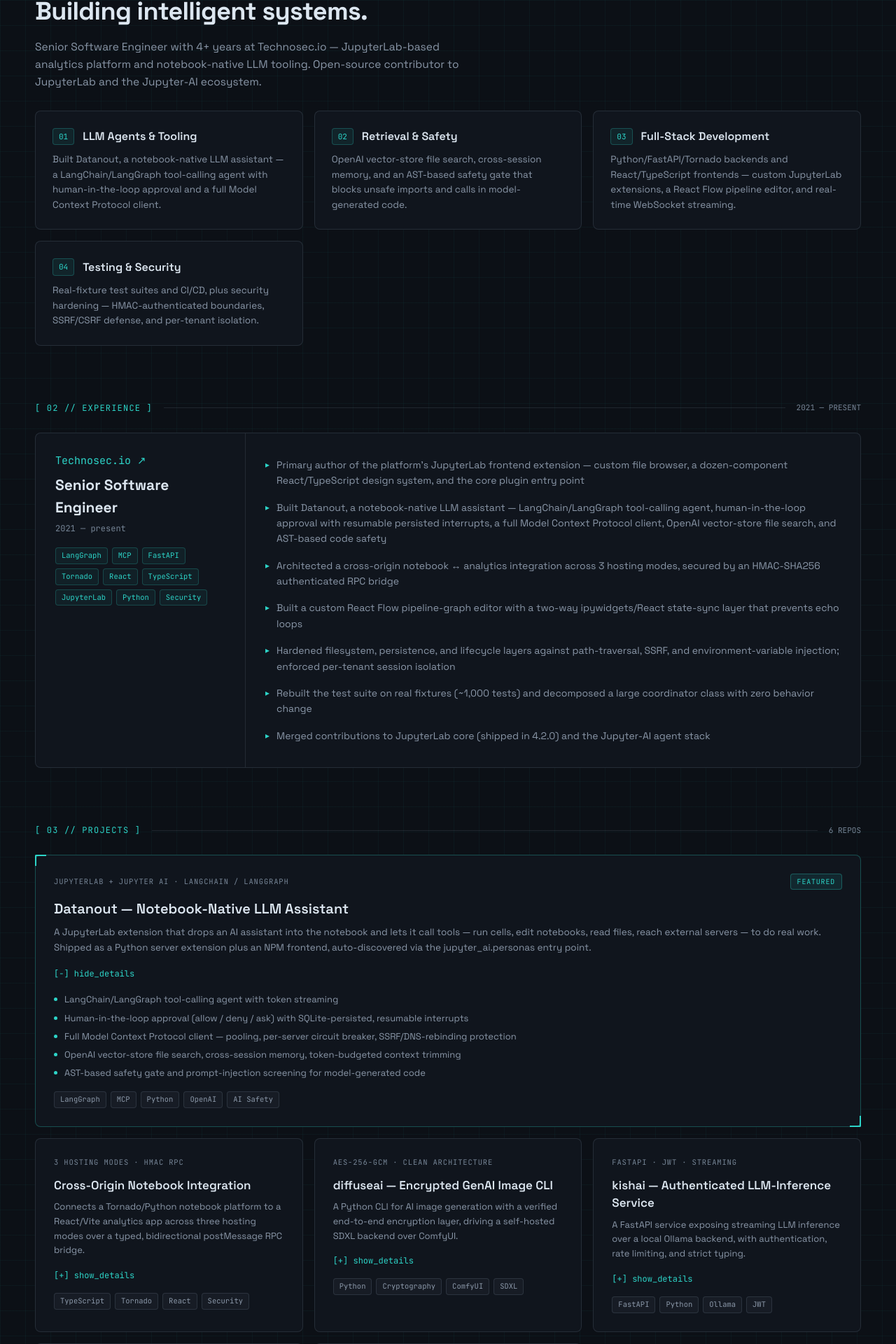
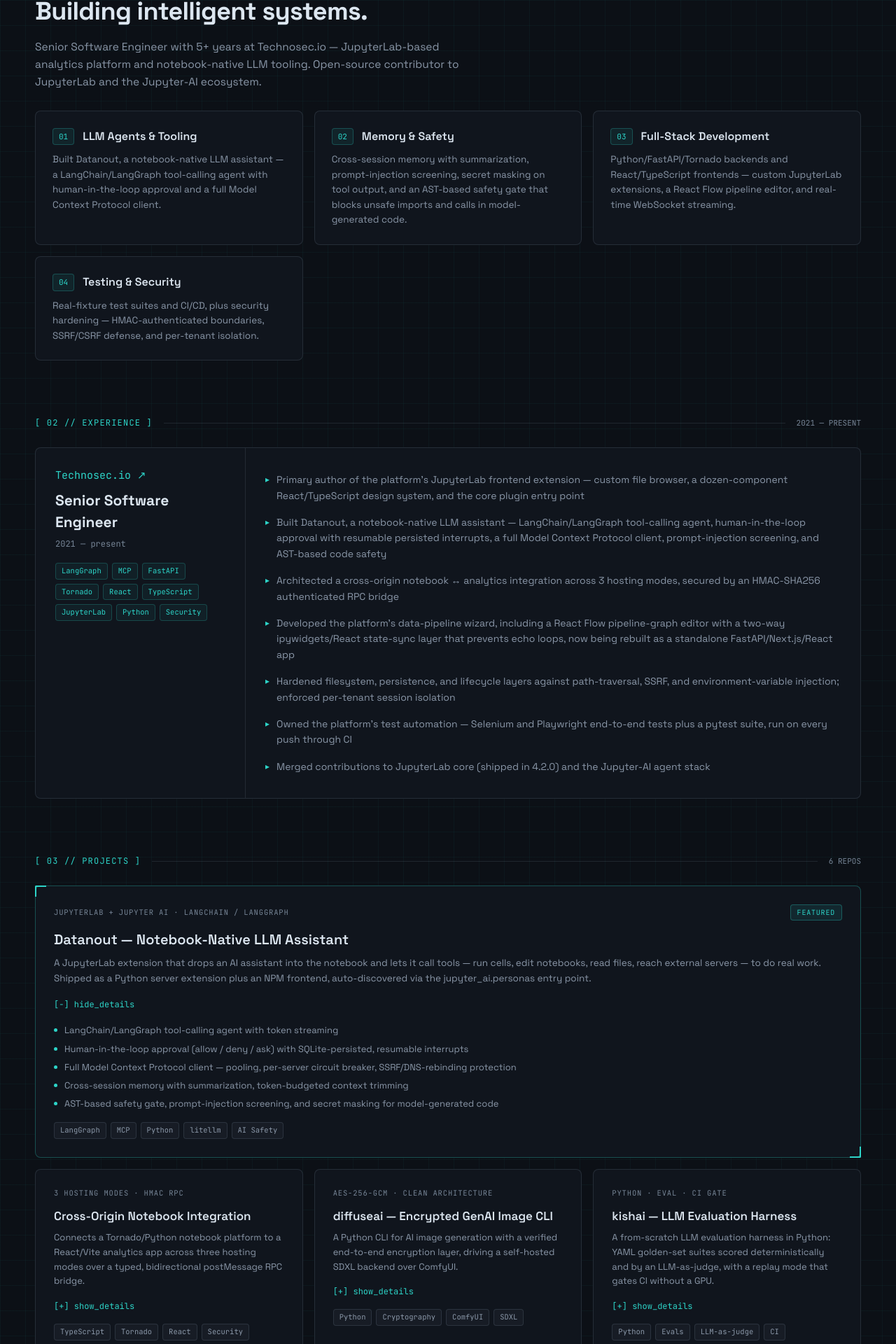
Before and after one commit to erkin98/erkinres, a Next.js app: page / in a window 1280 px wide. Shown: the part 864-2784 px from the top of the page at 70% size. Built offline with nearby package versions, Linux system fonts and the light colour scheme.

Commit message:
content: align portfolio to   current CV — drop retired vector-store, fix kishai, refresh metrics

```diff
--- a/components/about-section.tsx
+++ b/components/about-section.tsx
@@ -8,8 +8,8 @@
   },
   {
     num: "02",
-    title: "Retrieval & Safety",
-    body: "OpenAI vector-store file search, cross-session memory, and an AST-based safety gate that blocks unsafe imports and calls in model-generated code.",
+    title: "Memory & Safety",
+    body: "Cross-session memory with summarization, prompt-injection screening, secret masking on tool output, and an AST-based safety gate that blocks unsafe imports and calls in model-generated code.",
   },
   {
     num: "03",
@@ -39,7 +39,7 @@
           Building intelligent systems.
         </h2>
         <p style={{ margin: "0 0 28px", maxWidth: 640, fontSize: 15.5, lineHeight: 1.6, color: "#8a97a8" }}>
-          Senior Software Engineer with 4+ years at Technosec.io — JupyterLab-based analytics platform and
+          Senior Software Engineer with 5+ years at Technosec.io — JupyterLab-based analytics platform and
           notebook-native LLM tooling. Open-source contributor to JupyterLab and the Jupyter-AI ecosystem.
         </p>
 
--- a/components/changelog-section.tsx
+++ b/components/changelog-section.tsx
@@ -6,7 +6,7 @@
   {
     year: "2021",
     title: "Joined Technosec.io",
-    text: "Started building the JupyterLab analytics platform and its test infrastructure.",
+    text: "Joined the Agile team building the JupyterLab analytics platform; became primary author of its frontend extension and test infrastructure.",
   },
   {
     year: "2022",
--- a/components/experience-section.tsx
+++ b/components/experience-section.tsx
@@ -4,11 +4,11 @@
 
 const BULLETS = [
   "Primary author of the platform's JupyterLab frontend extension — custom file browser, a dozen-component React/TypeScript design system, and the core plugin entry point",
-  "Built Datanout, a notebook-native LLM assistant — LangChain/LangGraph tool-calling agent, human-in-the-loop approval with resumable persisted interrupts, a full Model Context Protocol client, OpenAI vector-store file search, and AST-based code safety",
+  "Built Datanout, a notebook-native LLM assistant — LangChain/LangGraph tool-calling agent, human-in-the-loop approval with resumable persisted interrupts, a full Model Context Protocol client, prompt-injection screening, and AST-based code safety",
   "Architected a cross-origin notebook ↔ analytics integration across 3 hosting modes, secured by an HMAC-SHA256 authenticated RPC bridge",
-  "Built a custom React Flow pipeline-graph editor with a two-way ipywidgets/React state-sync layer that prevents echo loops",
+  "Developed the platform's data-pipeline wizard, including a React Flow pipeline-graph editor with a two-way ipywidgets/React state-sync layer that prevents echo loops, now being rebuilt as a standalone FastAPI/Next.js/React app",
   "Hardened filesystem, persistence, and lifecycle layers against path-traversal, SSRF, and environment-variable injection; enforced per-tenant session isolation",
-  "Rebuilt the test suite on real fixtures (~1,000 tests) and decomposed a large coordinator class with zero behavior change",
+  "Owned the platform's test automation — Selenium and Playwright end-to-end tests plus a pytest suite, run on every push through CI",
   "Merged contributions to JupyterLab core (shipped in 4.2.0) and the Jupyter-AI agent stack",
 ]
 
--- a/components/hero-section.tsx
+++ b/components/hero-section.tsx
@@ -97,7 +97,7 @@
             </span>
           </h1>
           <p style={{ margin: "0 0 36px", maxWidth: 520, fontSize: 16, lineHeight: 1.65, color: "#8a97a8" }}>
-            4+ years shipping production software at Technosec.io — JupyterLab analytics platform, notebook-native LLM
+            5+ years shipping production software at Technosec.io — JupyterLab analytics platform, notebook-native LLM
             tooling, merged OSS upstream.
           </p>
           <div style={{ display: "flex", gap: 14, flexWrap: "wrap" }}>
--- a/components/projects-section.tsx
+++ b/components/projects-section.tsx
@@ -22,10 +22,10 @@
       "LangChain/LangGraph tool-calling agent with token streaming",
       "Human-in-the-loop approval (allow / deny / ask) with SQLite-persisted, resumable interrupts",
       "Full Model Context Protocol client — pooling, per-server circuit breaker, SSRF/DNS-rebinding protection",
-      "OpenAI vector-store file search, cross-session memory, token-budgeted context trimming",
-      "AST-based safety gate and prompt-injection screening for model-generated code",
+      "Cross-session memory with summarization, token-budgeted context trimming",
+      "AST-based safety gate, prompt-injection screening, and secret masking for model-generated code",
     ],
-    tags: ["LangGraph", "MCP", "Python", "OpenAI", "AI Safety"],
+    tags: ["LangGraph", "MCP", "Python", "litellm", "AI Safety"],
   },
   {
     eyebrow: "3 HOSTING MODES · HMAC RPC",
@@ -54,17 +54,17 @@
     tags: ["Python", "Cryptography", "ComfyUI", "SDXL"],
   },
   {
-    eyebrow: "FASTAPI · JWT · STREAMING",
-    title: "kishai — Authenticated LLM-Inference Service",
+    eyebrow: "PYTHON · EVAL · CI GATE",
+    title: "kishai — LLM Evaluation Harness",
     summary:
-      "A FastAPI service exposing streaming LLM inference over a local Ollama backend, with authentication, rate limiting, and strict typing.",
+      "A from-scratch LLM evaluation harness in Python: YAML golden-set suites scored deterministically and by an LLM-as-judge, with a replay mode that gates CI without a GPU.",
     details: [
-      "JWT + API-key auth, bcrypt hashing, role-based access",
-      "Server-sent-event streaming over async SQLAlchemy 2.0",
-      "Rate limiting and request-isolation middleware",
+      "YAML golden-set suites, deterministic + LLM-as-judge scoring",
+      "GPU-free replay mode gates continuous integration on model regressions",
+      "A change that degrades the model fails the build",
       "Strict MyPy typing and Ruff via uv / just tooling",
     ],
-    tags: ["FastAPI", "Python", "Ollama", "JWT"],
+    tags: ["Python", "Evals", "LLM-as-judge", "CI"],
   },
   {
     eyebrow: "NEXT.JS 15 / REACT 19",
--- a/components/skills-section.tsx
+++ b/components/skills-section.tsx
@@ -14,7 +14,7 @@
       { label: "LangChain", tier: "CORE" },
       { label: "Tool-Calling Agents", tier: "CORE" },
       { label: "MCP Protocol", tier: "ADV" },
-      { label: "Vector-Store Search", tier: "CORE" },
+      { label: "Prompt-Injection Screening", tier: "CORE" },
       { label: "Human-in-the-Loop", tier: "CORE" },
       { label: "Prompt Engineering", tier: "ADV" },
       { label: "Claude / OpenAI / Ollama", tier: "PROV" },
@@ -38,10 +38,10 @@
   {
     title: "Testing & Quality",
     swatch: "#2dd4c8",
-    description: "Real-fixture test suites (~1,000 tests) and integration-first QA wired into CI/CD.",
+    description: "Real-fixture test suites and integration-first QA wired into CI/CD.",
     chips: [
       { label: "pytest", tier: "UNIT" },
-      { label: "Vitest", tier: "UNIT" },
+      { label: "Jest", tier: "UNIT" },
       { label: "Playwright", tier: "E2E" },
       { label: "Selenium", tier: "E2E" },
       { label: "Visual Regression", tier: "QA" },
@@ -51,14 +51,14 @@
   {
     title: "DevOps & Infrastructure",
     swatch: "#38bdf8",
-    description: "CI/CD pipelines reducing deployment from hours to minutes, with parallel execution and Docker.",
+    description: "GitLab CI/CD with multi-stage Docker builds, deployed to AWS EC2 and S3.",
     chips: [
       { label: "CI/CD Pipelines", tier: "CORE" },
-      { label: "Jenkins", tier: "CI" },
+      { label: "AWS EC2 / S3", tier: "INFRA" },
       { label: "GitLab CI/CD", tier: "CI" },
       { label: "Docker", tier: "INFRA" },
       { label: "RESTful APIs", tier: "API" },
-      { label: "WebSocket", tier: "API" },
+      { label: "ZeroMQ", tier: "API" },
     ],
   },
 ]
--- a/components/stats-section.tsx
+++ b/components/stats-section.tsx
@@ -5,8 +5,8 @@
 import { useReducedMotion } from "@/hooks/use-reduced-motion"
 
 const STATS = [
-  { target: 4, suffix: "+", label: "YEARS_EXPERIENCE" },
-  { target: 5, suffix: "", label: "MERGED_OSS_PRS" },
+  { target: 5, suffix: "+", label: "YEARS_EXPERIENCE" },
+  { target: 6, suffix: "", label: "MERGED_OSS_PRS" },
   { target: 3, suffix: "", label: "UPSTREAM_ORGS" },
   { target: 60, suffix: "+", label: "PUBLIC_REPOS" },
 ]
```
